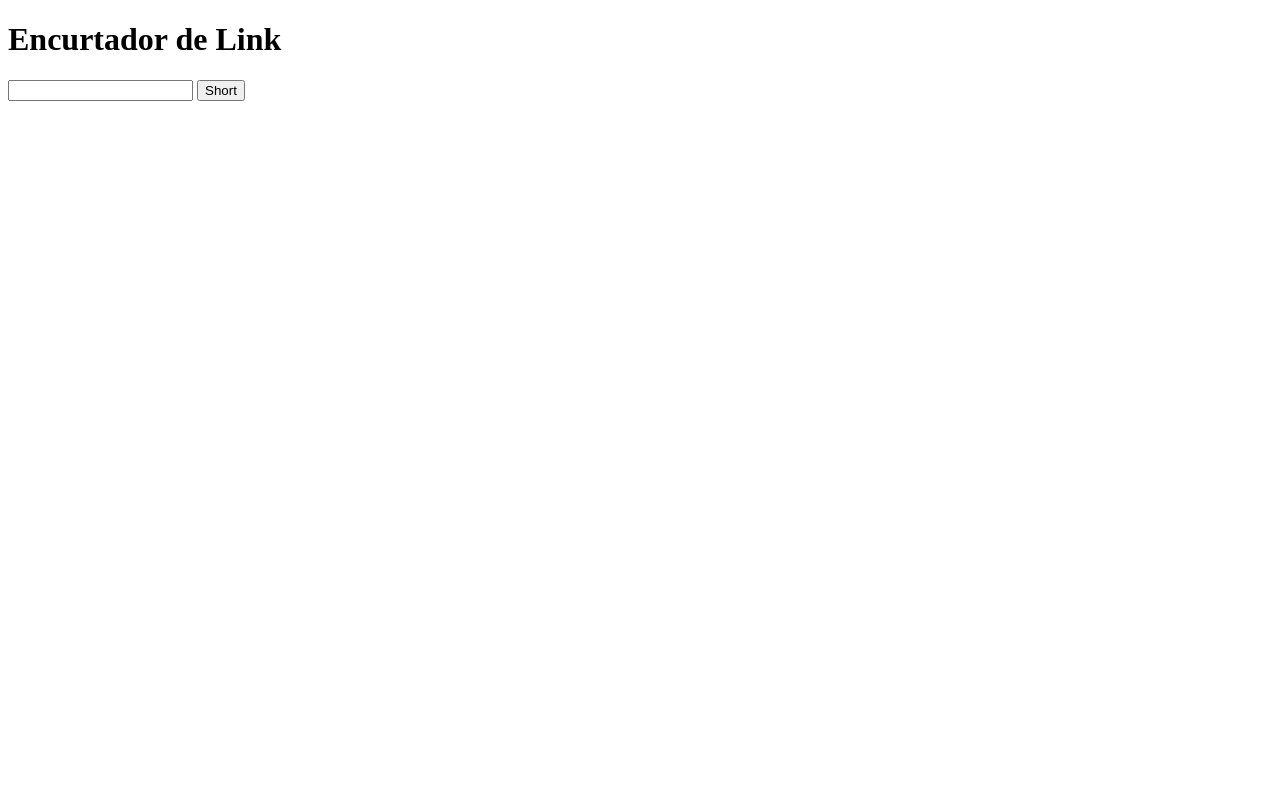
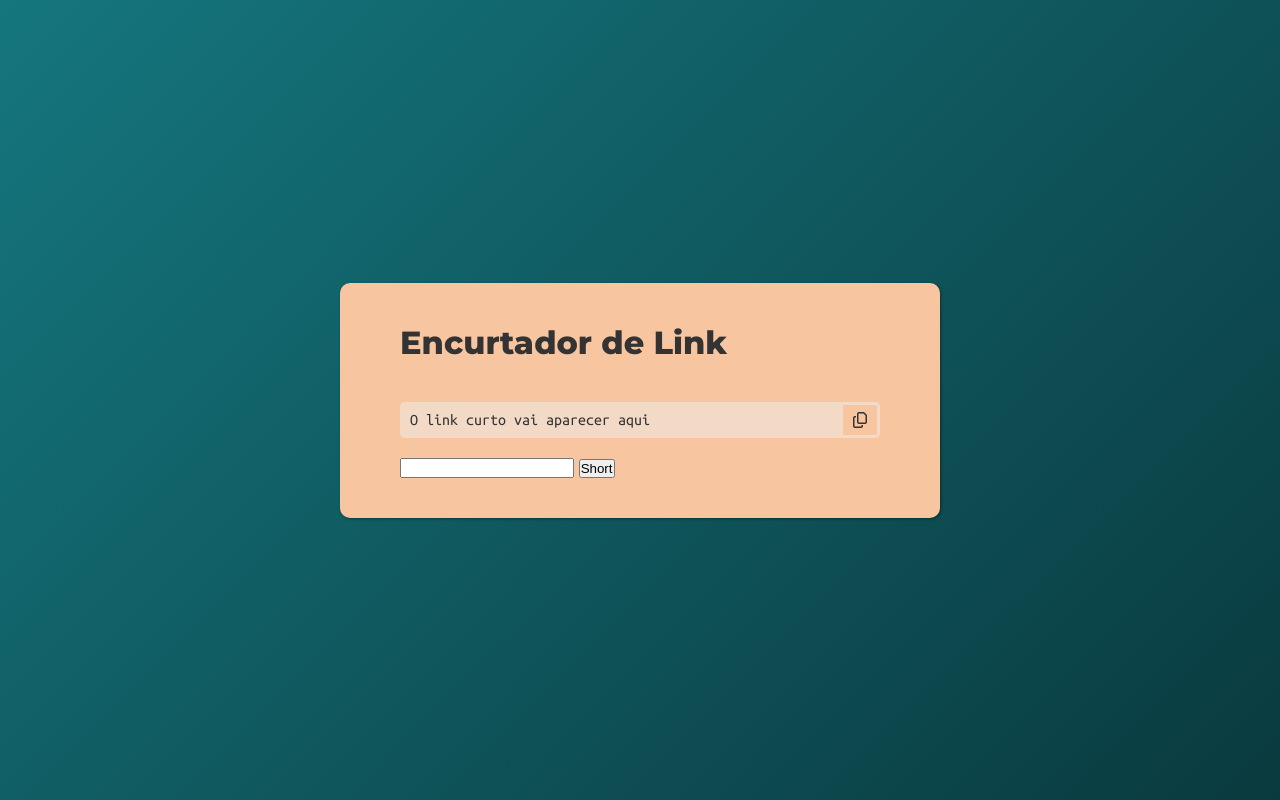
Before and after one commit to SallesThe/Osvaldo_Encurta_Link, a plain HTML site: page index.html in a window 1280 px wide. Drawn offline with Linux system fonts and the light colour scheme.

Commit message:
Primeira versão do layout - CSS

```diff
--- /dev/null
+++ b/assets/css/style.css
@@ -0,0 +1,68 @@
+@import url('https://fonts.googleapis.com/css2?family=Montserrat:ital,wght@0,800;1,300&family=Ubuntu+Mono&display=swap');
+
+* {
+    margin: 0;
+    padding: 0;
+    box-sizing: border-box;
+}
+
+body {
+    font-family: 'Montserrat', sans-serif;
+    color: #333;
+    display: flex;
+    justify-content: center;
+    align-items: center;
+    min-height: 100vh;
+    background-color: #093A3E;
+    background-image: linear-gradient(-45deg, #093A3E, #15767e);
+}
+
+.box {
+    background-color: #F7C59F;
+    padding: 40px 60px;
+    border-radius: 10px;
+    box-shadow: 1px 1px 3px rgba(0, 0, 0, 0.4);
+    display: flex;
+    justify-content: center;
+    align-items: center;
+    flex-wrap: wrap;
+    gap: 40px;
+    max-width: 600px;
+}
+
+.main_header {
+    flex-basis: 100%;
+}
+
+.main_content {
+    flex-basis: 100%
+}
+
+.display-url {
+    font-family: 'Ubuntu Mono', monospace;
+    margin-bottom: 20px;
+    background-color: #f3dac6;
+    padding: 10px;
+    position: relative;
+    border-radius: 5px;
+}
+
+.copy_btn {
+    position: absolute;
+    top: 0;
+    right: 0;
+    height: 100%;
+    background-color: #F7C59F;
+    border: 3px solid #f3dac6;
+    padding: 0 10px;
+    border-radius: 0 5px 5px 0;
+    cursor: pointer;
+    display: flex;
+    justify-content: center;
+    align-items: center;
+}
+
+.main_content_form input {
+    font-family: 'Montserrat', sans-serif;
+    font-weight: 400;
+}
--- a/index.html
+++ b/index.html
@@ -5,17 +5,25 @@
         <meta http-equiv="X-UA-Compatible" content="IE=edge">
         <meta name="viewport" content="width=device-width, initial-scale=1.0">
         <title>Shortener Link</title>
+
+        <script src="https://kit.fontawesome.com/fe0ca3f893.js" crossorigin="anonymous"></script>
+        <link rel="stylesheet" href="assets/css/style.css">
     </head>
     <body>
-        <header>
-            <h1>Encurtador de Link</h1>
-        </header>
-        <main>
-            <form>
-                <div class="display-url"></div>
-                <input type="text">
-                <button type="submit">Short</button>
-            </form>
-        </main>
+        <div class="box">
+            <header class="main_header">
+                <h1 class="main_header_title">Encurtador de Link</h1>
+            </header>
+            <main class="main_content">
+                <form class="main_content_form">
+                    <div class="display-url">
+                        O link curto vai aparecer aqui
+                        <span class="copy_btn" title="Copiar link"><i class="fa-regular fa-copy"></i></span>
+                    </div>
+                    <input type="text">
+                    <button type="submit">Short</button>
+                </form>
+            </main>
+        </div>
     </body>
 </html>
```
